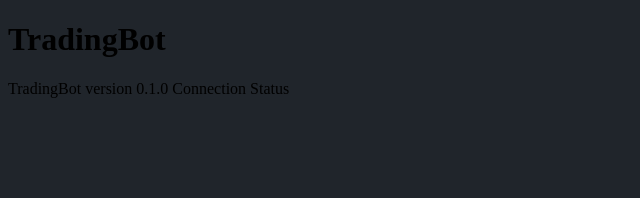
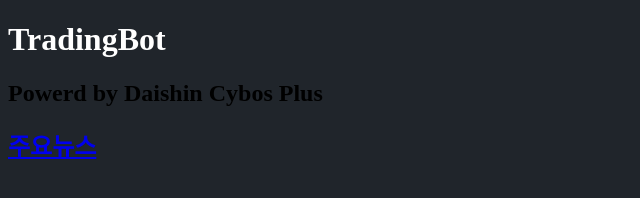
Before and after one commit to nohyon/TradingBot, an Electron app: page Frontend/index.html in a window 800 px wide. Shown: the whole page, without its empty margins (0-640 px from the left). Drawn offline with Linux system fonts and the light colour scheme; no server answers.

Commit message:
Frontend부분 제작중
html파일 몇개 추가

```diff
--- a/Frontend/index.html
+++ b/Frontend/index.html
@@ -3,15 +3,19 @@
   <head>
     <meta charset="UTF-8">
     <title>TradingBot</title>
+    <link rel='stylesheet' type='text/css' media='screen' href='main.css'>
+    <script src='main.js'></script>
   </head>
-  <style>
-      body{
-        background-color: rgb(32, 37, 43);
-      }
-  </style>
+  <header>
+    <h1>TradingBot</h1>
+    <h2>Powerd by Daishin Cybos Plus</h2>
+  </header>
   <body>
-    <h1>TradingBot</h1>
-    TradingBot version 0.1.0
-    Connection Status
+    <div>
+      <a href=""></a>
+    </div>
+    <div>
+      <a href="news.html"><h2>주요뉴스</h2></a>
+    </div>
   </body>
 </html>
--- /dev/null
+++ b/Frontend/main.css
@@ -0,0 +1,6 @@
+body{
+    background-color: rgb(32, 37, 43);
+}
+h1{
+    color: white
+}
```
Also changed, not shown: Frontend/news.html (added, +12 -0 lines).
